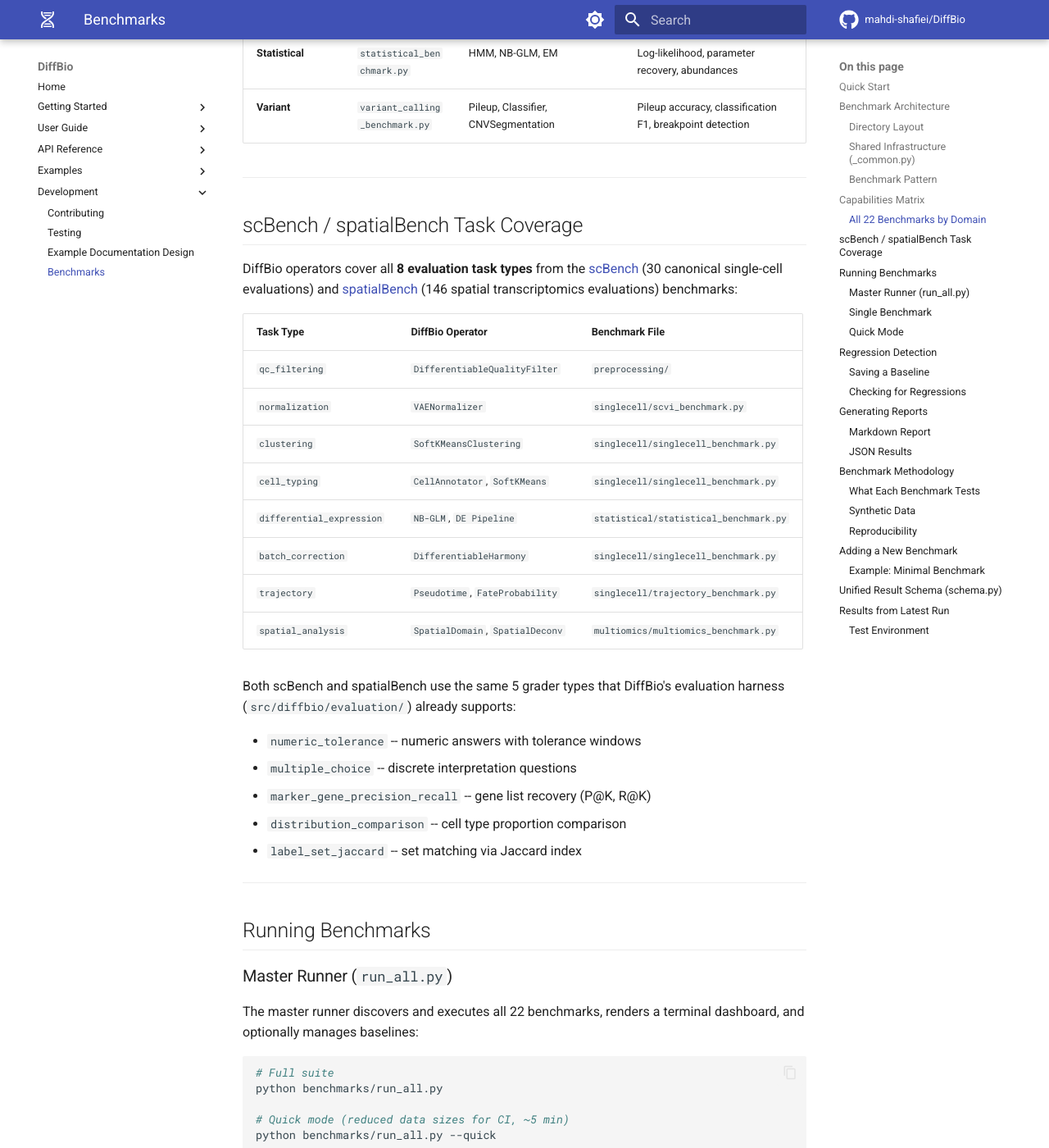
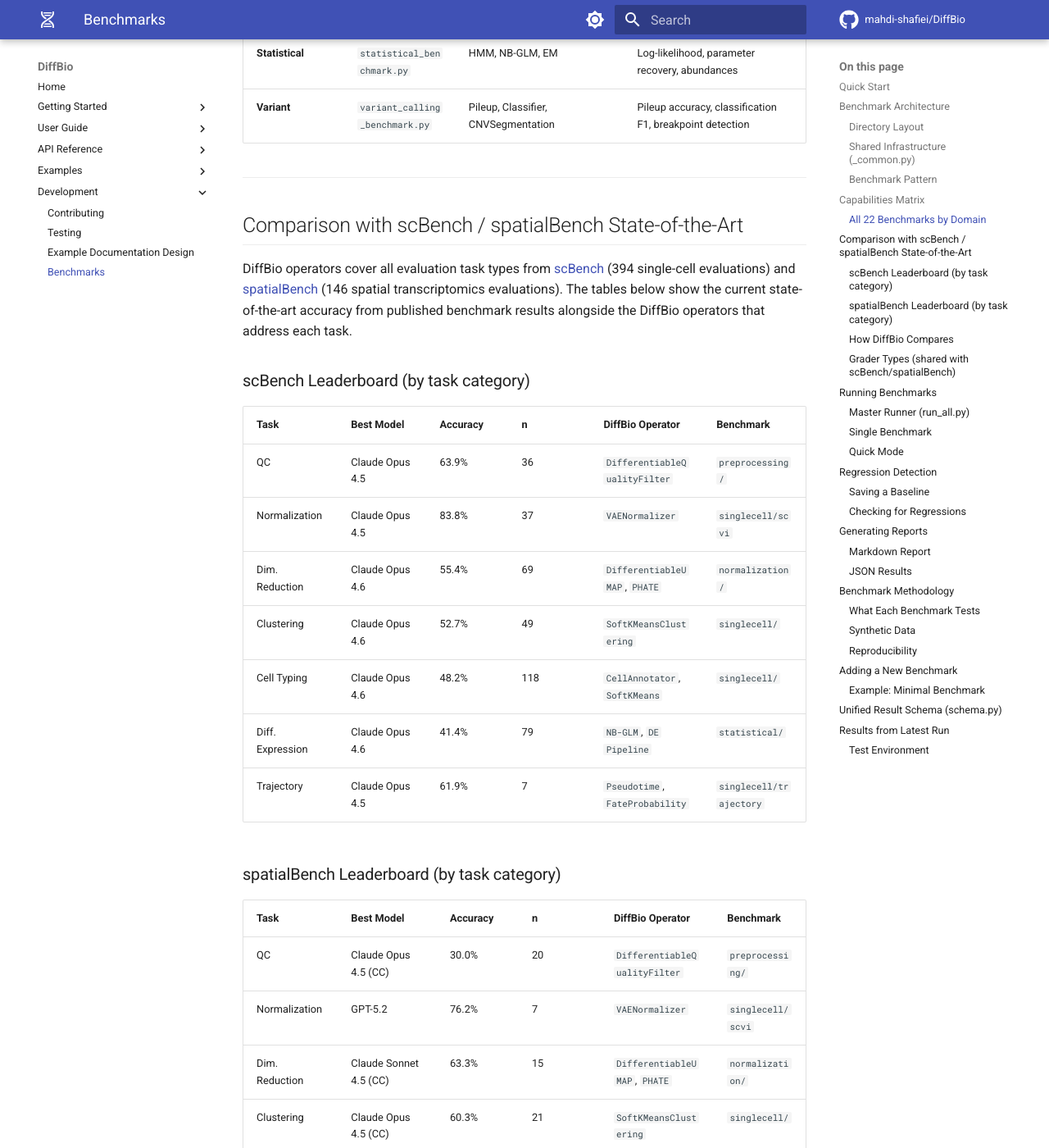
Before and after one commit to avitai/DiffBio, an MkDocs documentation site: the page built from docs/development/benchmarks.md, in a window 1280 px wide and 1400 px high, scrolled down 4430 px. Shown: the whole window at 82% size. Built offline with MkDocs 1.6.1 and Material for MkDocs 9.7.7, drawn with Linux system fonts in a browser that asks for light colours; comment, search, counter and statistics services are not loaded; some of the changed text lies outside the part shown.

Commit message:
Add scBench/spatialBench SOTA comparison tables to benchmark docs
Include published leaderboard data from both scBench (394 evals, 8 models)
and spatialBench (146 evals, 9 models) showing best accuracy per task
category alongside the corresponding DiffBio operators. Explain the
relationship: DiffBio operators are the differentiable primitives that
power the analysis, while scBench/spatialBench measure end-to-end agent
task completion on real datasets.

````diff
--- a/docs/development/benchmarks.md
+++ b/docs/development/benchmarks.md
@@ -154,32 +154,80 @@
 
 ---
 
-## scBench / spatialBench Task Coverage
+## Comparison with scBench / spatialBench State-of-the-Art
 
-DiffBio operators cover all **8 evaluation task types** from the
-[scBench](https://github.com/your-org/scbench) (30 canonical single-cell
-evaluations) and [spatialBench](https://github.com/your-org/spatialbench) (146
-spatial transcriptomics evaluations) benchmarks:
+DiffBio operators cover all evaluation task types from
+[scBench](https://github.com/your-org/scbench) (394 single-cell evaluations)
+and [spatialBench](https://github.com/your-org/spatialbench) (146 spatial
+transcriptomics evaluations). The tables below show the current
+state-of-the-art accuracy from published benchmark results alongside the
+DiffBio operators that address each task.
 
-| Task Type | DiffBio Operator | Benchmark File |
-|-----------|-----------------|----------------|
-| `qc_filtering` | `DifferentiableQualityFilter` | `preprocessing/` |
-| `normalization` | `VAENormalizer` | `singlecell/scvi_benchmark.py` |
-| `clustering` | `SoftKMeansClustering` | `singlecell/singlecell_benchmark.py` |
-| `cell_typing` | `CellAnnotator`, `SoftKMeans` | `singlecell/singlecell_benchmark.py` |
-| `differential_expression` | `NB-GLM`, `DE Pipeline` | `statistical/statistical_benchmark.py` |
-| `batch_correction` | `DifferentiableHarmony` | `singlecell/singlecell_benchmark.py` |
-| `trajectory` | `Pseudotime`, `FateProbability` | `singlecell/trajectory_benchmark.py` |
-| `spatial_analysis` | `SpatialDomain`, `SpatialDeconv` | `multiomics/multiomics_benchmark.py` |
+### scBench Leaderboard (by task category)
 
-Both scBench and spatialBench use the same 5 grader types that DiffBio's
-evaluation harness (`src/diffbio/evaluation/`) already supports:
+| Task | Best Model | Accuracy | n | DiffBio Operator | Benchmark |
+|------|-----------|----------|---|-----------------|-----------|
+| QC | Claude Opus 4.5 | 63.9% | 36 | `DifferentiableQualityFilter` | `preprocessing/` |
+| Normalization | Claude Opus 4.5 | 83.8% | 37 | `VAENormalizer` | `singlecell/scvi` |
+| Dim. Reduction | Claude Opus 4.6 | 55.4% | 69 | `DifferentiableUMAP`, `PHATE` | `normalization/` |
+| Clustering | Claude Opus 4.6 | 52.7% | 49 | `SoftKMeansClustering` | `singlecell/` |
+| Cell Typing | Claude Opus 4.6 | 48.2% | 118 | `CellAnnotator`, `SoftKMeans` | `singlecell/` |
+| Diff. Expression | Claude Opus 4.6 | 41.4% | 79 | `NB-GLM`, `DE Pipeline` | `statistical/` |
+| Trajectory | Claude Opus 4.5 | 61.9% | 7 | `Pseudotime`, `FateProbability` | `singlecell/trajectory` |
 
-- `numeric_tolerance` -- numeric answers with tolerance windows
-- `multiple_choice` -- discrete interpretation questions
-- `marker_gene_precision_recall` -- gene list recovery (P@K, R@K)
-- `distribution_comparison` -- cell type proportion comparison
-- `label_set_jaccard` -- set matching via Jaccard index
+### spatialBench Leaderboard (by task category)
+
+| Task | Best Model | Accuracy | n | DiffBio Operator | Benchmark |
+|------|-----------|----------|---|-----------------|-----------|
+| QC | Claude Opus 4.5 (CC) | 30.0% | 20 | `DifferentiableQualityFilter` | `preprocessing/` |
+| Normalization | GPT-5.2 | 76.2% | 7 | `VAENormalizer` | `singlecell/scvi` |
+| Dim. Reduction | Claude Sonnet 4.5 (CC) | 63.3% | 15 | `DifferentiableUMAP`, `PHATE` | `normalization/` |
+| Clustering | Claude Opus 4.5 (CC) | 60.3% | 21 | `SoftKMeansClustering` | `singlecell/` |
+| Cell Typing | Claude Opus 4.5 (CC) | 38.9% | 39 | `CellAnnotator`, `SoftKMeans` | `singlecell/` |
+| Diff. Expression | Claude Opus 4.5 (CC) | 46.2% | 26 | `NB-GLM`, `DE Pipeline` | `statistical/` |
+| Spatial Analysis | Claude Opus 4.5 (CC) | 66.7% | 17 | `SpatialDomain`, `SpatialDeconv` | `multiomics/` |
+
+*Source: scBench and spatialBench published results (3 runs per model, 95% CI).
+CC = Claude Code harness. Accuracy = mean pass rate across evaluations.*
+
+### How DiffBio Compares
+
+DiffBio's operators are **not directly comparable** to the AI agent accuracies
+above -- scBench/spatialBench measure an AI agent's ability to write and run
+analysis code on real datasets, while DiffBio benchmarks measure operator
+correctness on synthetic data. However, DiffBio operators are the **building
+blocks** that agents use to solve these tasks:
+
+- **DiffBio operators provide the differentiable primitives** (clustering,
+  normalization, DE testing, trajectory inference) that power the analysis
+- **scBench/spatialBench measure end-to-end task completion** including data
+  loading, parameter selection, result interpretation, and biological reasoning
+- **The evaluation harness** (`src/diffbio/evaluation/`) connects both: it
+  maps `BenchmarkProblem` tasks to DiffBio operators via `TaskAdapter`
+
+To run DiffBio operators on real scBench/spatialBench problems:
+
+```bash
+# Using the evaluation harness (requires .h5ad data files)
+python -c "
+from diffbio.evaluation import TaskAdapter, load_problems, run_benchmark
+problems = load_problems('path/to/scbench_problems.json')
+results = run_benchmark(problems, data_loader=my_loader)
+"
+```
+
+### Grader Types (shared with scBench/spatialBench)
+
+Both benchmarks use the same 5 grader types that DiffBio's evaluation harness
+(`src/diffbio/evaluation/`) supports:
+
+| Grader | Use Case | Example |
+|--------|----------|---------|
+| `numeric_tolerance` | Numeric answers with tolerance | Cell counts, expression values |
+| `multiple_choice` | Discrete interpretation | PC1 axis interpretation |
+| `marker_gene_precision_recall` | Gene list recovery (P@K, R@K) | DE marker genes |
+| `distribution_comparison` | Cell type proportions | Compartment fractions |
+| `label_set_jaccard` | Set matching | Present cell types |
 
 ---
 
````
